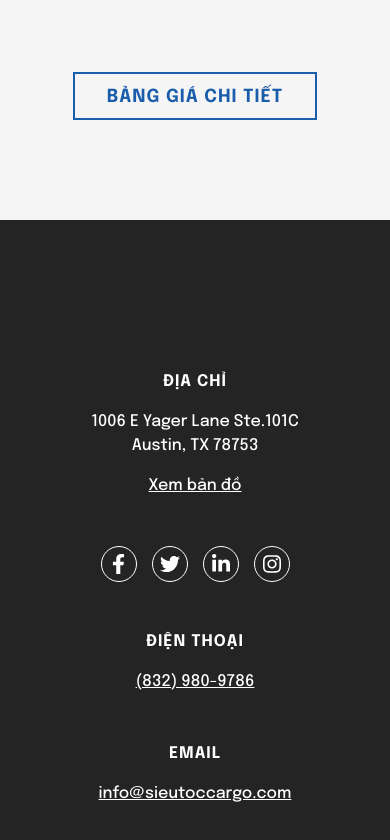
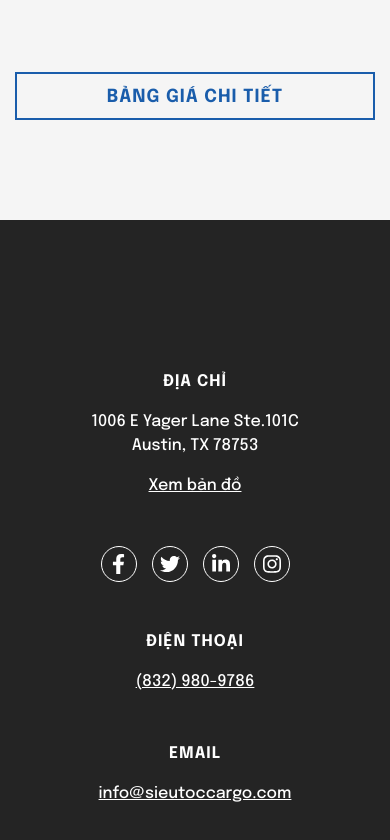
Before and after one commit to thienvho/sieutoc, a website: page index.html in a window 390 px wide. Shown: the part 6136-6976 px from the top of the page. Drawn offline with nearby package versions, Linux system fonts and the light colour scheme; files that its build step writes are made by us from their sources; a web font is replaced by a local one.

```diff
--- a/index.html
+++ b/index.html
@@ -210,7 +210,7 @@
 					<!-- row -->
 					<div class="row">
 						<div class="col-xl-9 offset-xl-3 text-center">
-							<a href="#" class="mt-5 d-inline-block button">Bảng giá chi tiết</a>
+							<a href="#" class="mt-5 d-block d-lg-inline-block button">Bảng giá chi tiết</a>
 						</div>
 					</div>
 				</div>
```
